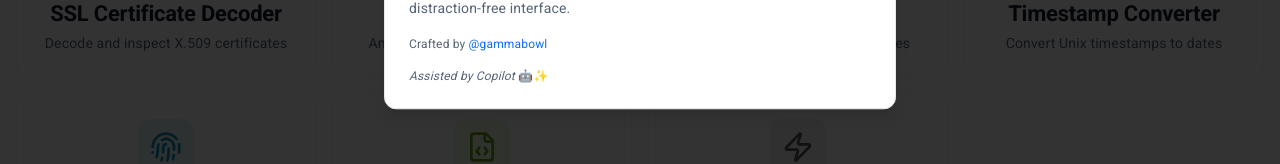
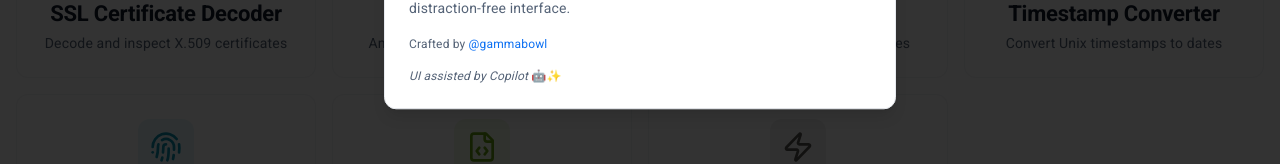
Before and after one commit to gammabowl/try-devutils, a React (Vite) app: page / in a window 1280 px wide. Both pictures are taken after a click on the button 1252 px from the left and 1083 px from the top of the page. Shown: the part 719-883 px from the top of the page. Built offline with nearby package versions, Linux system fonts and the light colour scheme.

Commit message:
Update credit text from 'Assisted' to 'UI assisted'

```diff
--- a/src/components/Layout.tsx
+++ b/src/components/Layout.tsx
@@ -80,7 +80,7 @@ export function Layout() {
                       </a>
                     </p>
                     <p className="text-xs">
-                      <span className="italic">Assisted by Copilot</span> 🤖✨
+                      <span className="italic">UI assisted by Copilot</span> 🤖✨
                     </p>
                   </div>
                 </DialogContent>
```
